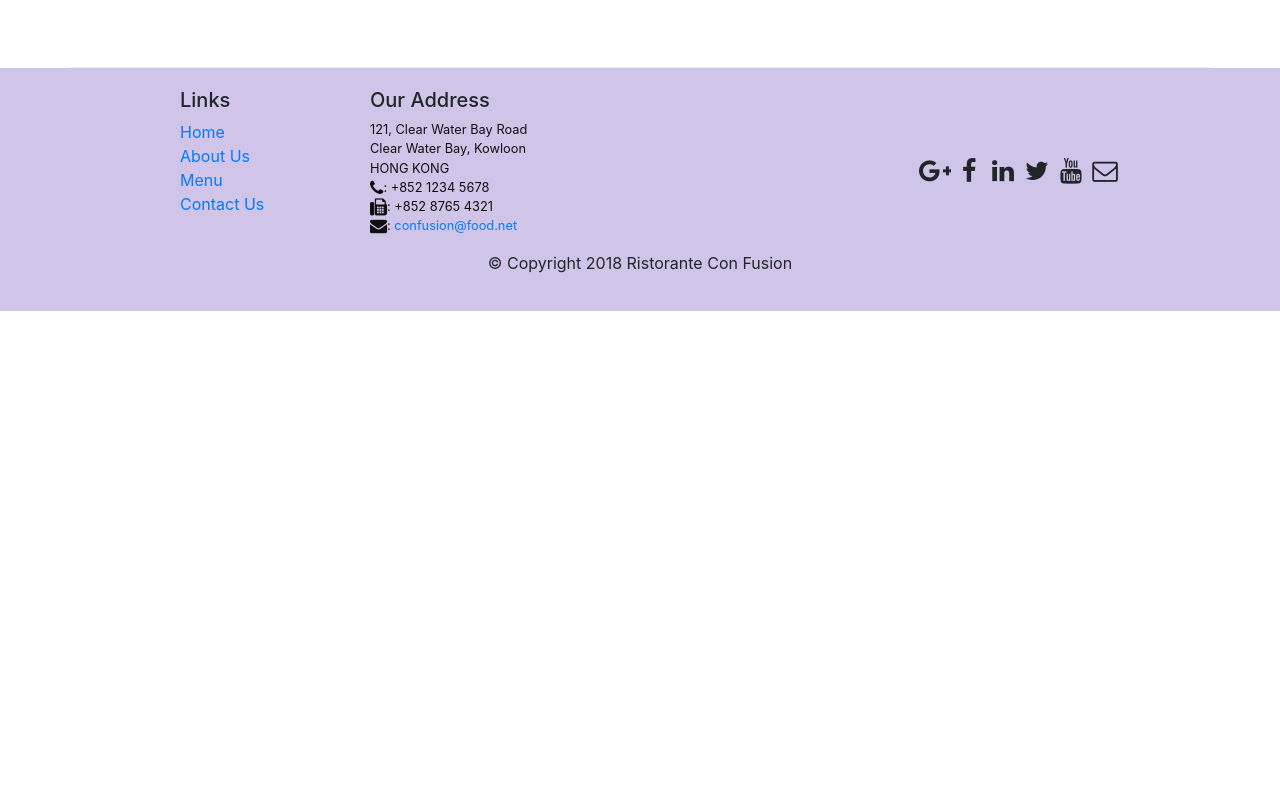
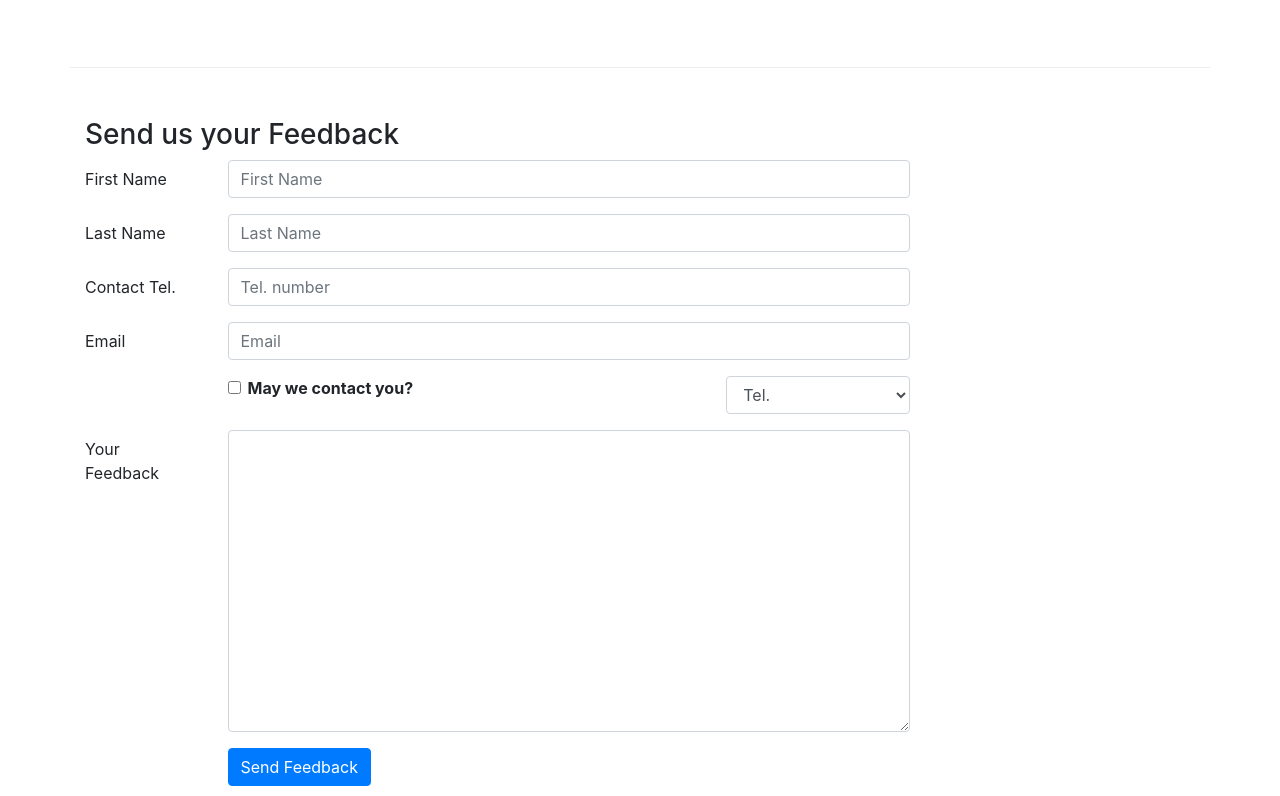
Before and after one commit to codetochangeMinds/food-ordering-app, a React (Create React App) app: page /contactus in a window 1280 px wide. Shown: the part 824-1620 px from the top of the page. Before the commit the page ends 1135 px from the top, so only its background shows below. Built offline with nearby package versions, Linux system fonts and the light colour scheme.

Commit message:
Controlled Froms

```diff
--- a/src/components/ContactComponent.js
+++ b/src/components/ContactComponent.js
@@ -1,8 +1,43 @@
-import React from 'react';
-import { Breadcrumb, BreadcrumbItem } from 'reactstrap';
+import React, { Component } from 'react';
+import { Breadcrumb, BreadcrumbItem, Button, Form, FormGroup, Label, Input, Col } from 'reactstrap';
 import { Link } from 'react-router-dom';
 
-function Contact(props) {
+class Contact extends Component {
+
+    constructor(props) {
+        super(props);
+
+        this.state = {
+            firstname: '',
+            lastname: '',
+            telnum: '',
+            email: '',
+            agree: false,
+            contactType: 'Tel.',
+            message: ''
+        };
+
+        this.handleInputChange = this.handleInputChange.bind(this);
+        this.handleSubmit = this.handleSubmit.bind(this);
+    }
+
+    handleInputChange(event) {
+        const target = event.target;
+        const value = target.type === 'checkbox' ? target.checked : target.value;
+        const name = target.name;
+
+        this.setState({
+          [name]: value
+        });
+    }
+
+    handleSubmit(event) {
+        console.log('Current State is: ' + JSON.stringify(this.state));
+        alert('Current State is: ' + JSON.stringify(this.state));
+        event.preventDefault();
+    }
+
+    render() {
         return(
             <div className="container">
                 <div className="row">
@@ -41,8 +76,91 @@
                         </div>
                     </div>
                 </div>
+                <div className="row row-content">
+                    <div className="col-12">
+                    <h3>Send us your Feedback</h3>
+                    </div>
+                    <div className="col-12 col-md-9">
+                        <Form onSubmit={this.handleSubmit}>
+                            <FormGroup row>
+                                <Label htmlFor="firstname" md={2}>First Name</Label>
+                                <Col md={10}>
+                                    <Input type="text" id="firstname" name="firstname"
+                                        placeholder="First Name"
+                                        value={this.state.firstname}
+                                        onChange={this.handleInputChange} />
+                                </Col>
+                            </FormGroup>
+                            <FormGroup row>
+                                <Label htmlFor="lastname" md={2}>Last Name</Label>
+                                <Col md={10}>
+                                    <Input type="text" id="lastname" name="lastname"
+                                        placeholder="Last Name"
+                                        value={this.state.lastname}
+                                        onChange={this.handleInputChange} />
+                                </Col>
+                            </FormGroup>
+                            <FormGroup row>
+                                <Label htmlFor="telnum" md={2}>Contact Tel.</Label>
+                                <Col md={10}>
+                                    <Input type="tel" id="telnum" name="telnum"
+                                        placeholder="Tel. number"
+                                        value={this.state.telnum}
+                                        onChange={this.handleInputChange} />
+                                </Col>
+                            </FormGroup>
+                            <FormGroup row>
+                                <Label htmlFor="email" md={2}>Email</Label>
+                                <Col md={10}>
+                                    <Input type="email" id="email" name="email"
+                                        placeholder="Email"
+                                        value={this.state.email}
+                                        onChange={this.handleInputChange} />
+                                </Col>
+                            </FormGroup>
+                            <FormGroup row>
+                                <Col md={{size: 6, offset: 2}}>
+                                    <FormGroup check>
+                                        <Label check>
+                                            <Input type="checkbox"
+                                                name="agree"
+                                                checked={this.state.agree}
+                                                onChange={this.handleInputChange} /> {' '}
+                                            <strong>May we contact you?</strong>
+                                        </Label>
+                                    </FormGroup>
+                                </Col>
+                                <Col md={{size: 3, offset: 1}}>
+                                    <Input type="select" name="contactType"
+                                            value={this.state.contactType}
+                                            onChange={this.handleInputChange}>
+                                        <option>Tel.</option>
+                                        <option>Email</option>
+                                    </Input>
+                                </Col>
+                            </FormGroup>
+                            <FormGroup row>
+                                <Label htmlFor="message" md={2}>Your Feedback</Label>
+                                <Col md={10}>
+                                    <Input type="textarea" id="message" name="message"
+                                        rows="12"
+                                        value={this.state.message}
+                                        onChange={this.handleInputChange}></Input>
+                                </Col>
+                            </FormGroup>
+                            <FormGroup row>
+                                <Col md={{size: 10, offset: 2}}>
+                                    <Button type="submit" color="primary">
+                                        Send Feedback
+                                    </Button>
+                                </Col>
+                            </FormGroup>
+                        </Form>
+                    </div>
+                </div>
             </div>
         );
     }
+}
 
 export default Contact;
```
Lines whose indentation alone changed are shown as unchanged.
